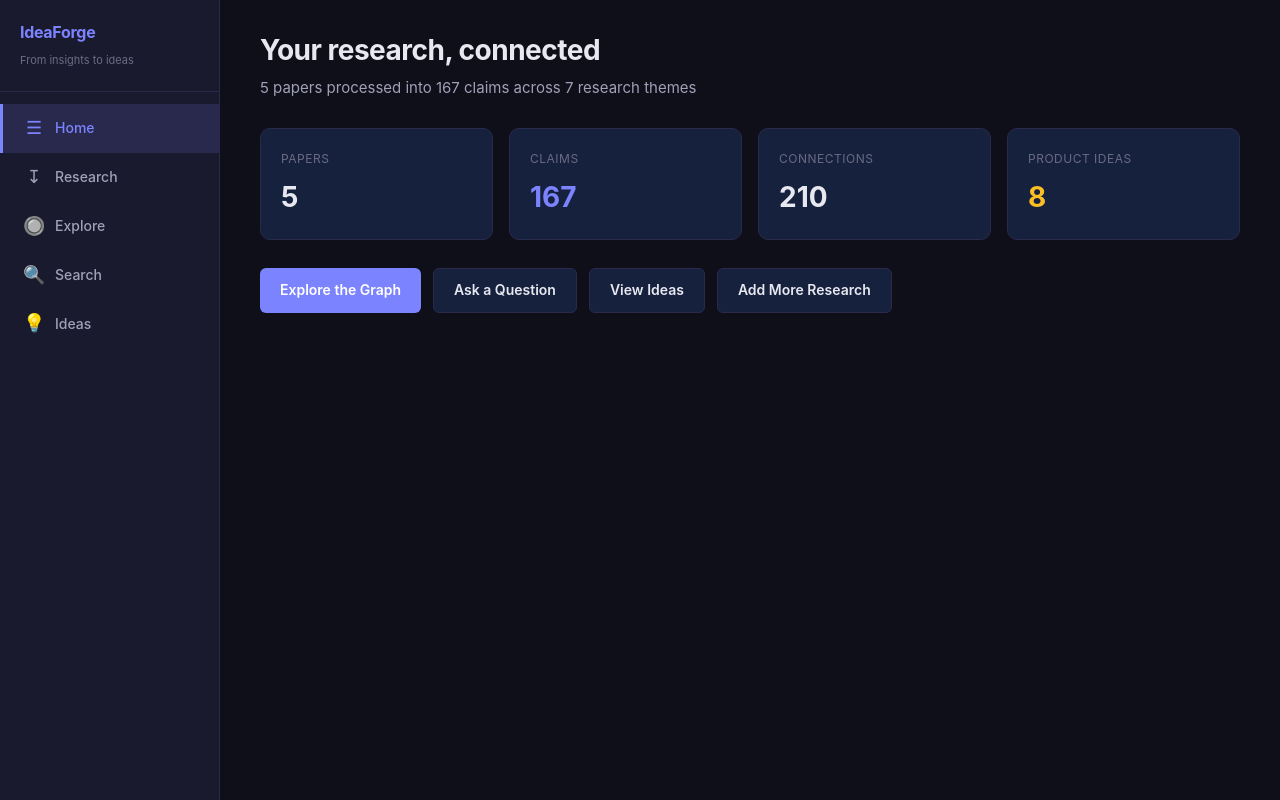
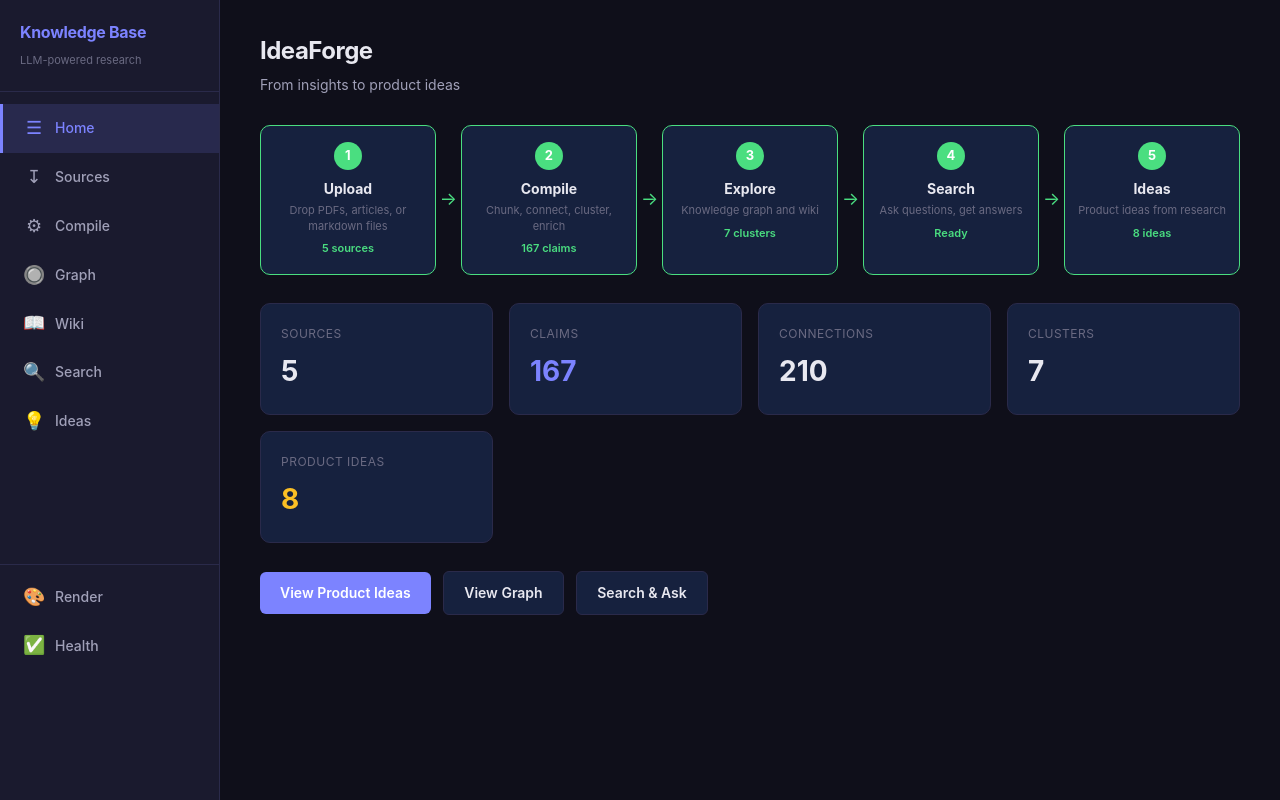
Before and after one commit to jyothivenkat-hub/llm-knowledge-base, a Flask app: page / in a window 1280 px wide. Run offline with Flask 3, Linux system fonts and the light colour scheme; some libraries are stand-ins or nearby versions.

Commit message:
Revert "Redesign dashboard for new users: simplified nav, guided onboarding"
This reverts commit a5dd0f3f21490fab6f39c8ab075fba6f39f6d609.

```diff
--- a/src/dashboard/app.py
+++ b/src/dashboard/app.py
@@ -120,39 +120,6 @@ def create_app(config: Optional[Config] = None) -> Flask:
                 history.append({"title": title, "date": f.stem[:10],
                                 "path": str(f.relative_to(config.vault_path))})
         return render_template("qa.html", active="qa", history=history)
-
-    @app.route("/research")
-    def research_page():
-        from ..ingest.manifest import Manifest
-        manifest = Manifest(config.raw_path / "_manifest.yaml")
-        entries = manifest.all_entries()
-        return render_template("research.html", active="research", entries=entries)
-
-    @app.route("/explore")
-    def explore_page():
-        has_graph = config.graph_path.exists()
-        papers = []
-        if has_graph:
-            graph = json.loads(config.graph_path.read_text(encoding="utf-8"))
-            graph_nodes = graph.get("nodes", [])
-            from ..ingest.manifest import Manifest
-            manifest = Manifest(config.raw_path / "_manifest.yaml")
-            for entry in manifest.all_entries():
-                claim_count = sum(1 for n in graph_nodes if entry.path in n.get("source_paper", ""))
-                source_type = "PDF" if entry.path.endswith(".pdf") else "Article"
-                slug_name = entry.path.split("/")[-1].rsplit(".", 1)[0]
-                wiki_source = None
-                for f in (config.wiki_path / "sources").glob("*.md"):
-                    if slug_name.lower() in f.stem.lower():
-                        wiki_source = str(f.relative_to(config.wiki_path))
-                        break
-                papers.append({
-                    "title": entry.title,
-                    "path": wiki_source or f"sources/{slug_name}.md",
-                    "claim_count": claim_count,
-                    "source_type": source_type,
-                })
-        return render_template("explore.html", active="explore", has_graph=has_graph, papers=papers)
 
     @app.route("/search")
     def search_page():
--- a/src/dashboard/templates/base.html
+++ b/src/dashboard/templates/base.html
@@ -3,21 +3,27 @@
 <head>
     <meta charset="UTF-8">
     <meta name="viewport" content="width=device-width, initial-scale=1.0">
-    <title>{% block title %}IdeaForge{% endblock %}</title>
+    <title>{% block title %}KB{% endblock %} - Knowledge Base</title>
     <link rel="stylesheet" href="/static/style.css">
 </head>
 <body>
     <nav class="sidebar">
         <div class="sidebar-brand">
-            <h1>IdeaForge</h1>
-            <span>From insights to ideas</span>
+            <h1>Knowledge Base</h1>
+            <span>LLM-powered research</span>
         </div>
         <ul class="nav-items">
             <li><a href="/" class="{% if active == 'home' %}active{% endif %}"><span class="icon">&#9776;</span> Home</a></li>
-            <li><a href="/research" class="{% if active == 'research' %}active{% endif %}"><span class="icon">&#8615;</span> Research</a></li>
-            <li><a href="/explore" class="{% if active == 'explore' %}active{% endif %}"><span class="icon">&#128280;</span> Explore</a></li>
+            <li><a href="/ingest" class="{% if active == 'ingest' %}active{% endif %}"><span class="icon">&#8615;</span> Sources</a></li>
+            <li><a href="/compile" class="{% if active == 'compile' %}active{% endif %}"><span class="icon">&#9881;</span> Compile</a></li>
+            <li><a href="/graph" class="{% if active == 'graph' %}active{% endif %}"><span class="icon">&#128280;</span> Graph</a></li>
+            <li><a href="/wiki/" class="{% if active == 'wiki' %}active{% endif %}"><span class="icon">&#128214;</span> Wiki</a></li>
             <li><a href="/search" class="{% if active == 'search' %}active{% endif %}"><span class="icon">&#128269;</span> Search</a></li>
             <li><a href="/ideas" class="{% if active == 'ideas' %}active{% endif %}"><span class="icon">&#128161;</span> Ideas</a></li>
+        </ul>
+        <ul class="nav-items" style="border-top: 1px solid var(--border); margin-top: 8px; padding-top: 8px;">
+            <li><a href="/render" class="{% if active == 'render' %}active{% endif %}"><span class="icon">&#127912;</span> Render</a></li>
+            <li><a href="/lint" class="{% if active == 'lint' %}active{% endif %}"><span class="icon">&#9989;</span> Health</a></li>
         </ul>
     </nav>
     <main class="main">
--- a/src/dashboard/templates/dashboard.html
+++ b/src/dashboard/templates/dashboard.html
@@ -1,143 +1,177 @@
 {% extends "base.html" %}
-{% block title %}IdeaForge{% endblock %}
+{% block title %}Dashboard{% endblock %}
 {% block content %}
 
-{% if stats.claims > 0 %}
-{# ── Has data: show results ── #}
-<div class="hero">
-    <h1>Your research, connected</h1>
-    <p>{{ stats.raw_sources }} papers processed into {{ stats.claims }} claims across {{ stats.clusters }} research themes</p>
+<div class="page-header">
+    <h2>IdeaForge</h2>
+    <p>From insights to product ideas</p>
 </div>
 
-<div class="cards">
-    <a href="/research" class="card card-link">
-        <div class="card-label">Papers</div>
-        <div class="card-value">{{ stats.raw_sources }}</div>
+<!-- Horizontal pipeline: 1 → 2 → 3 → 4 → 5 -->
+<div class="pipeline">
+    <a href="/ingest" class="pip {% if stats.raw_sources > 0 %}done{% endif %}">
+        <div class="pip-num">1</div>
+        <div class="pip-title">Upload</div>
+        <div class="pip-desc">Drop PDFs, articles, or markdown files</div>
+        {% if stats.raw_sources > 0 %}
+        <div class="pip-stat">{{ stats.raw_sources }} sources</div>
+        {% endif %}
     </a>
-    <a href="/explore" class="card card-link">
-        <div class="card-label">Claims</div>
-        <div class="card-value accent">{{ stats.claims }}</div>
+
+    <div class="pip-arrow {% if stats.raw_sources > 0 %}done{% endif %}">&#8594;</div>
+
+    <a href="/compile" class="pip {% if stats.claims > 0 %}done{% elif stats.raw_sources > 0 %}active{% endif %}">
+        <div class="pip-num">2</div>
+        <div class="pip-title">Compile</div>
+        <div class="pip-desc">Chunk, connect, cluster, enrich</div>
+        {% if stats.claims > 0 %}
+        <div class="pip-stat">{{ stats.claims }} claims</div>
+        {% endif %}
     </a>
-    <a href="/explore" class="card card-link">
-        <div class="card-label">Connections</div>
-        <div class="card-value">{{ stats.edges }}</div>
+
+    <div class="pip-arrow {% if stats.claims > 0 %}done{% endif %}">&#8594;</div>
+
+    <a href="/graph" class="pip {% if stats.claims > 0 %}done{% endif %}">
+        <div class="pip-num">3</div>
+        <div class="pip-title">Explore</div>
+        <div class="pip-desc">Knowledge graph and wiki</div>
+        {% if stats.clusters > 0 %}
+        <div class="pip-stat">{{ stats.clusters }} clusters</div>
+        {% endif %}
     </a>
-    <a href="/ideas" class="card card-link">
-        <div class="card-label">Product Ideas</div>
-        <div class="card-value" style="color: var(--warning);">{{ stats.ideas }}</div>
+
+    <div class="pip-arrow {% if stats.claims > 0 %}done{% endif %}">&#8594;</div>
+
+    <a href="/search" class="pip {% if stats.claims > 0 %}done{% endif %}">
+        <div class="pip-num">4</div>
+        <div class="pip-title">Search</div>
+        <div class="pip-desc">Ask questions, get answers</div>
+        {% if stats.claims > 0 %}
+        <div class="pip-stat">Ready</div>
+        {% endif %}
+    </a>
+
+    <div class="pip-arrow {% if stats.ideas > 0 %}done{% elif stats.claims > 0 %}done{% endif %}">&#8594;</div>
+
+    <a href="/ideas" class="pip {% if stats.ideas > 0 %}done{% elif stats.claims > 0 %}active{% endif %}">
+        <div class="pip-num">5</div>
+        <div class="pip-title">Ideas</div>
+        <div class="pip-desc">Product ideas from research</div>
+        {% if stats.ideas > 0 %}
+        <div class="pip-stat">{{ stats.ideas }} ideas</div>
+        {% endif %}
     </a>
 </div>
 
-<div style="display:flex; gap:12px; margin-top:20px;">
-    <a href="/explore" class="btn btn-primary">Explore the Graph</a>
-    <a href="/search" class="btn btn-secondary">Ask a Question</a>
-    <a href="/ideas" class="btn btn-secondary">View Ideas</a>
-    <a href="/research" class="btn btn-secondary">Add More Research</a>
-</div>
-
-{% else %}
-{# ── Empty: onboarding ── #}
-<div class="hero">
-    <h1>Turn research papers<br>into product ideas</h1>
-    <p>Upload PDFs and articles. IdeaForge reads them, builds a knowledge graph<br>of how ideas connect, and generates product concepts from the findings.</p>
-</div>
-
-<div class="onboard-steps">
-    <div class="onboard-step">
-        <div class="onboard-num">1</div>
-        <h3>Upload your research</h3>
-        <p>Drop PDFs, articles, or notes. Or clip from any webpage.</p>
+{% if stats.claims > 0 %}
+<div class="cards" style="margin-top: 28px;">
+    <div class="card">
+        <div class="card-label">Sources</div>
+        <div class="card-value">{{ stats.raw_sources }}</div>
     </div>
-    <div class="onboard-arrow">&#8594;</div>
-    <div class="onboard-step">
-        <div class="onboard-num">2</div>
-        <h3>It reads and connects</h3>
-        <p>The LLM breaks papers into ideas, finds how they relate across sources.</p>
+    <div class="card">
+        <div class="card-label">Claims</div>
+        <div class="card-value accent">{{ stats.claims }}</div>
     </div>
-    <div class="onboard-arrow">&#8594;</div>
-    <div class="onboard-step">
-        <div class="onboard-num">3</div>
-        <h3>Explore and ask</h3>
-        <p>Browse the graph, search your knowledge base, get synthesized answers.</p>
+    <div class="card">
+        <div class="card-label">Connections</div>
+        <div class="card-value">{{ stats.edges }}</div>
     </div>
-    <div class="onboard-arrow">&#8594;</div>
-    <div class="onboard-step">
-        <div class="onboard-num">4</div>
-        <h3>Get product ideas</h3>
-        <p>Actionable concepts grounded in your research findings and gaps.</p>
+    <div class="card">
+        <div class="card-label">Clusters</div>
+        <div class="card-value">{{ stats.clusters }}</div>
+    </div>
+    <div class="card">
+        <div class="card-label">Product Ideas</div>
+        <div class="card-value" style="color: var(--warning);">{{ stats.ideas }}</div>
     </div>
 </div>
 
-<div style="text-align:center; margin-top:28px;">
-    <a href="/research" class="btn btn-primary" style="padding:14px 32px; font-size:16px;">Upload Your First Paper</a>
+<div style="margin-top: 16px;">
+    {% if stats.ideas > 0 %}
+    <a href="/ideas" class="btn btn-primary">View Product Ideas</a>
+    {% endif %}
+    <a href="/graph" class="btn btn-secondary" style="margin-left: 8px;">View Graph</a>
+    <a href="/search" class="btn btn-secondary" style="margin-left: 8px;">Search & Ask</a>
+</div>
+{% else %}
+<div class="card" style="max-width: 480px; padding: 28px; margin-top: 20px;">
+    <h3 style="margin-bottom: 8px;">Get started</h3>
+    <p style="color: var(--text-secondary); font-size: 14px; margin-bottom: 16px;">
+        Upload research papers, then compile to build your knowledge graph and generate product ideas.
+    </p>
+    <a href="/ingest" class="btn btn-primary">Upload Sources</a>
 </div>
 {% endif %}
 
 <style>
-.hero {
-    margin-bottom: 28px;
-}
-.hero h1 {
-    font-size: 28px;
-    font-weight: 700;
-    letter-spacing: -0.5px;
-    line-height: 1.3;
+.pipeline {
+    display: flex;
+    align-items: stretch;
+    gap: 0;
     margin-bottom: 8px;
 }
-.hero p {
-    font-size: 15px;
-    color: var(--text-secondary);
-    line-height: 1.6;
+.pip {
+    flex: 1;
+    display: flex;
+    flex-direction: column;
+    align-items: center;
+    text-align: center;
+    padding: 16px 8px;
+    border-radius: var(--radius);
+    border: 1px solid var(--border);
+    background: var(--bg-card);
+    text-decoration: none;
+    color: var(--text-muted);
+    transition: all 0.15s;
 }
-.card-link {
-    text-decoration: none;
-    cursor: pointer;
-    transition: border-color 0.15s;
-}
-.card-link:hover {
+.pip:hover {
     border-color: var(--accent);
+    background: var(--accent-glow);
     text-decoration: none;
 }
-.onboard-steps {
-    display: flex;
-    align-items: flex-start;
-    gap: 0;
-    margin-top: 12px;
-}
-.onboard-step {
-    flex: 1;
-    text-align: center;
-    padding: 20px 16px;
-}
-.onboard-num {
-    width: 36px;
-    height: 36px;
+.pip.done { color: var(--text-primary); border-color: var(--success); }
+.pip.active { border-color: var(--accent); }
+.pip-num {
+    width: 28px;
+    height: 28px;
     border-radius: 50%;
-    background: var(--accent);
-    color: #fff;
+    background: var(--border);
+    color: var(--text-muted);
     display: flex;
     align-items: center;
     justify-content: center;
-    font-size: 16px;
+    font-size: 13px;
     font-weight: 700;
-    margin: 0 auto 12px;
+    margin-bottom: 8px;
 }
-.onboard-step h3 {
-    font-size: 15px;
+.pip.done .pip-num { background: var(--success); color: #fff; }
+.pip.active .pip-num { background: var(--accent); color: #fff; }
+.pip-title {
+    font-size: 14px;
     font-weight: 700;
+    margin-bottom: 3px;
+}
+.pip.done .pip-title { color: var(--text-primary); }
+.pip-desc {
+    font-size: 11px;
+    color: var(--text-muted);
+    line-height: 1.4;
     margin-bottom: 6px;
 }
-.onboard-step p {
-    font-size: 13px;
-    color: var(--text-secondary);
-    line-height: 1.5;
+.pip-stat {
+    font-size: 11px;
+    font-weight: 600;
+    color: var(--success);
 }
-.onboard-arrow {
+.pip-arrow {
     display: flex;
     align-items: center;
-    font-size: 22px;
+    padding: 0 4px;
+    font-size: 18px;
     color: var(--border);
-    padding-top: 30px;
+    flex-shrink: 0;
 }
+.pip-arrow.done { color: var(--success); }
 </style>
 {% endblock %}
```
Also changed, not shown: src/dashboard/templates/explore.html (deleted, +0 -205 lines), src/dashboard/templates/research.html (deleted, +0 -71 lines).
